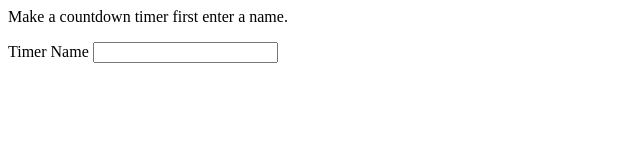
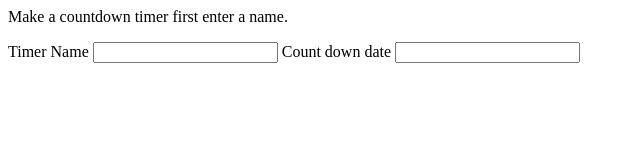
Before and after one commit to tkdturtle/TKDturtle.github.io, a plain HTML site: page index.html in a window 1280 px wide. Shown: the whole page, without its empty margins (0-640 px from the left). Drawn offline with Linux system fonts and the light colour scheme.

Commit message:
added date time

```diff
--- a/index.html
+++ b/index.html
@@ -9,6 +9,9 @@
 		<form>
 			<label for="timerName">Timer Name</label>
 			<input id="timerName" type="text" name="timerName">
+
+			<label for="countdownDate">Count down date</label>
+			<input id="countdownDate" type="text" name="countdownDate">
 		</form>
 	</body>
 </html>
```
